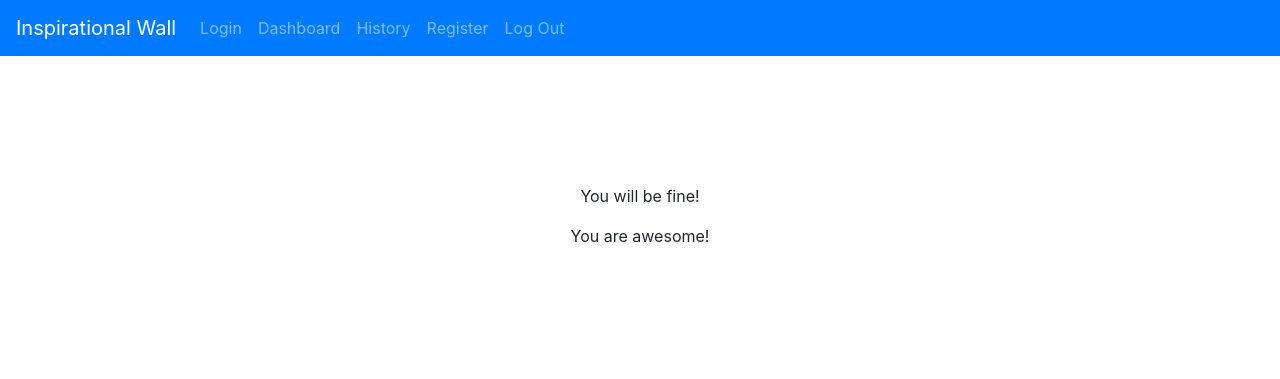
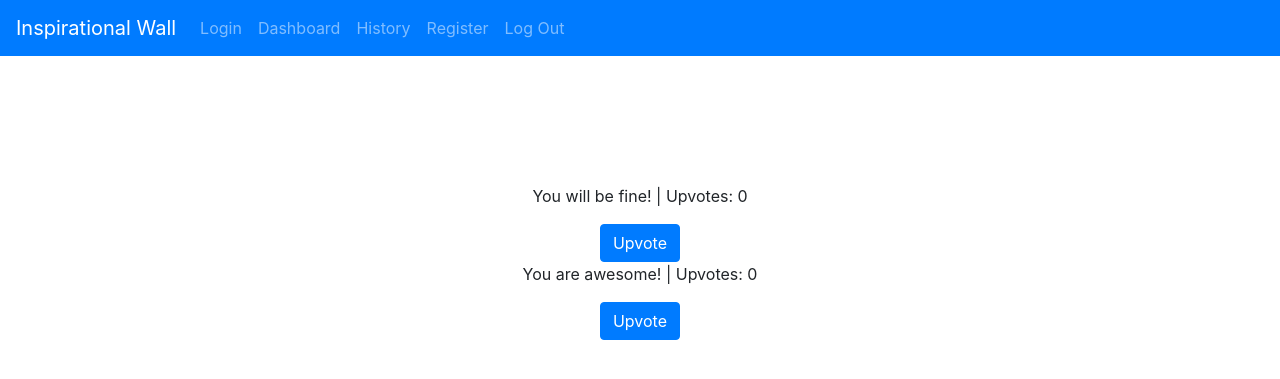
Before and after one commit to VHCarvalho/final_project, a Flask app: page / in a window 1280 px wide. Shown: the top 379 px of the page. Run offline with Flask 2, Linux system fonts and the light colour scheme; a user stored in the database is signed in; data comes from the database, SQL or seed files in the repository.

Commit message:
Implementing the upvote feature

```diff
--- a/app.py
+++ b/app.py
@@ -34,7 +34,7 @@ def login_required(f):
 
 
 @app.route("/", methods =['GET', 'POST'])
-@login_required
+#@login_required
 def index():
     """Shows all posts on the wall starting from the most upvoted to the last"""
     #TODO
@@ -129,7 +129,7 @@ def dash():
         db.row_factory = sqlite3.Row
         cursor = db.cursor()
 
-        cursor.execute("INSERT INTO posts (user_id, post, upvote, downvote) VALUES (?, ?, 0, 0)", (session["user_id"], post))
+        cursor.execute("INSERT INTO posts (user_id, post, upvote) VALUES (?, ?, 0)", (session["user_id"], post))
 
         db.commit()
         db.close()
@@ -160,3 +160,40 @@ def history():
 
 
     return render_template("history.html", posts = posts)
+
+@app.route("/upvote", methods = ['POST'])
+@login_required
+def upvote():
+
+    post_id = request.form.get("post_id")
+
+    db = sqlite3.connect("database.db")
+    db.row_factory = sqlite3.Row
+    cursor = db.cursor()
+
+    cursor.execute("SELECT * FROM posts WHERE post_id = ?", (post_id, ))
+
+    rows = [dict(row) for row in cursor.fetchall()]
+
+    if rows[0]["upvoted_by"] == None:
+
+        rows[0]["upvoted_by"] = str(session["user_id"])
+
+    elif str(session["user_id"]) in list(rows[0]["upvoted_by"].split(',')):
+        message = "You already upvoted for this post :)"
+        return render_template("apology.html", message = message)
+    else:
+        rows[0]["upvoted_by"] += "," + str(session["user_id"])
+
+        if rows[0]["upvote"] == None:
+            rows[0]["upvote"] = 1
+        else:
+            rows[0]["upvote"] += 1
+
+        cursor.execute("UPDATE posts SET upvoted_by = ?, upvote = ? WHERE post_id =?", (rows[0]["upvoted_by"], rows[0]["upvote"], post_id))
+
+        db.commit()
+
+        db.close()
+
+        return redirect("/")
--- a/templates/dash.html
+++ b/templates/dash.html
@@ -8,6 +8,6 @@
     <p>Dashboard, right here</p>
     <form action="/dash" method="POST">
         <input type="text" name="post" id="" autofocus placeholder="Type your inspirational message">
-        <input type="submit" value="Submit">
+        <input type="submit" value="Submit" class="btn btn-primary">
     </form>
 {%  endblock %}
--- a/templates/index.html
+++ b/templates/index.html
@@ -4,8 +4,12 @@
 
 {% block main %}
     {% for post in posts %}
+        <form action="/upvote" method="POST">
+            <p>{{ post.post }} | Upvotes: {{ post.upvote }}</p>
+            <input type="hidden" name="post_id" value="{{ post.post_id }}">
+            <input type="submit" value="Upvote" class="btn btn-primary">
+        </form>
 
-        <p>{{ post.post }}</p>
 
     {% endfor %}
 {% endblock %}
```
